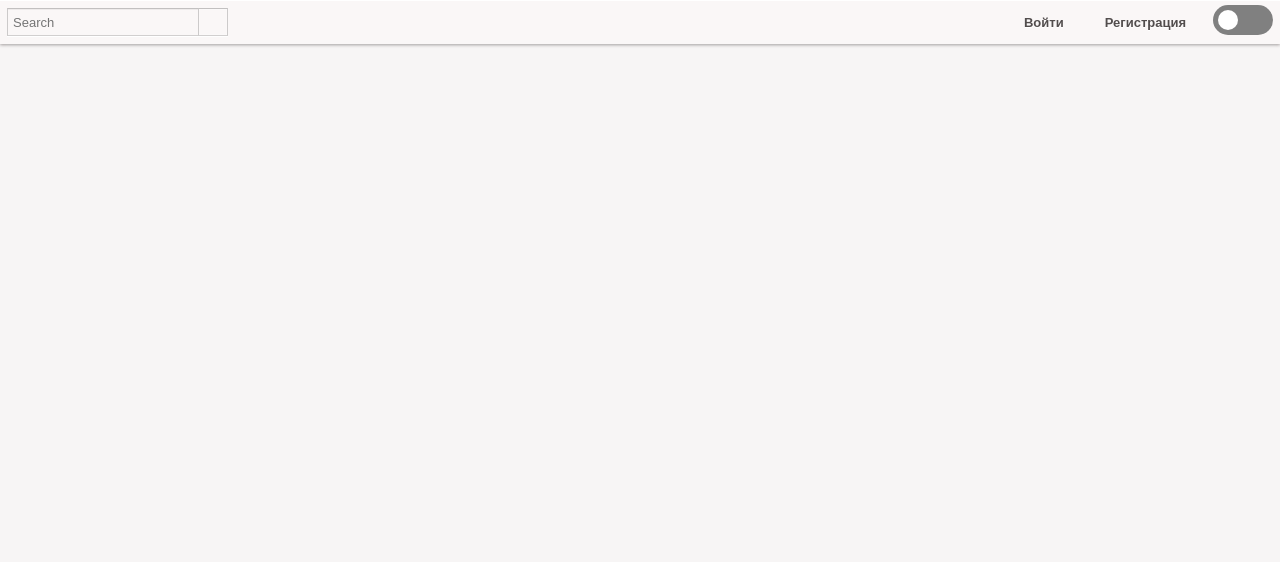
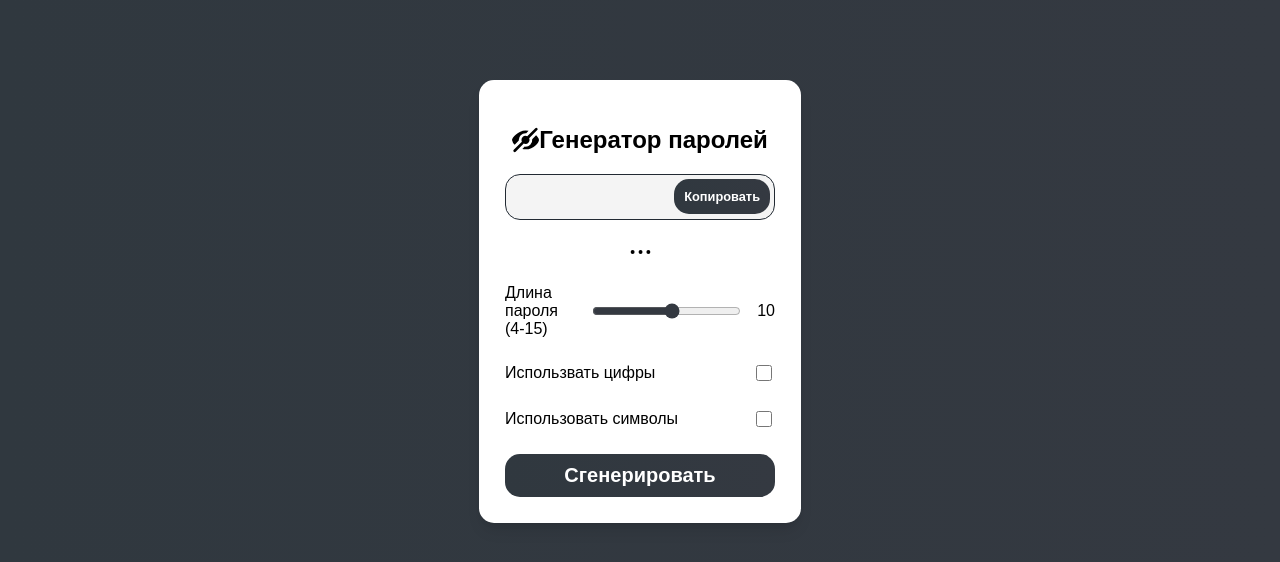
Before and after one commit to Thebobclo/PasswordGenerator, a plain HTML site: page index.html in a window 1280 px wide. Drawn offline with Linux system fonts and the light colour scheme.

Commit message:
рабочее

```diff
--- a/index.html
+++ b/index.html
@@ -4,29 +4,59 @@
 <head>
     <meta charset="UTF-8">
     <meta name="viewport" content="width=device-width, initial-scale=1.0">
-    <title>Pinterest</title>
+    <title>Pasword generator</title>
     <link href="style.css" rel="stylesheet" type="text/css" />
+    <link rel="stylesheet" href="path/to/font-awesome/css/font-awesome.min.css">
 </head>
 
 <body>
+    <div class="container">
+        <div class="header">
+            <svg class="w-6 h-6 text-gray-800 dark:text-white" aria-hidden="true" xmlns="http://www.w3.org/2000/svg"
+                fill="currentColor" viewBox="0 0 20 20">
+                <path
+                    d="m2 13.587 3.055-3.055A4.913 4.913 0 0 1 5 10a5.006 5.006 0 0 1 5-5c.178.008.356.026.532.054l1.744-1.744A8.973 8.973 0 0 0 10 3C4.612 3 0 8.336 0 10a6.49 6.49 0 0 0 2 3.587Z" />
+                <path
+                    d="m12.7 8.714 6.007-6.007a1 1 0 1 0-1.414-1.414L11.286 7.3a2.98 2.98 0 0 0-.588-.21l-.035-.01a2.981 2.981 0 0 0-3.584 3.583c0 .012.008.022.01.033.05.204.12.401.211.59l-6.007 6.007a1 1 0 1 0 1.414 1.414L8.714 12.7c.189.091.386.162.59.211.011 0 .021.007.033.01a2.981 2.981 0 0 0 3.584-3.584c0-.012-.008-.023-.011-.035a3.05 3.05 0 0 0-.21-.588Z" />
+                <path
+                    d="M17.821 6.593 14.964 9.45a4.952 4.952 0 0 1-5.514 5.514L7.665 16.75c.767.165 1.55.25 2.335.251 6.453 0 10-5.258 10-7 0-1.166-1.637-2.874-2.179-3.407Z" />
+            </svg>
+            <h2>Генератор паролей</h2>
+        </div>
+        <div class="result-container">
+            <input type="text" id="result">
+            <button class="copy-result" id="copy">
+                Копировать
+            </button>
 
-    <!-- header panel -->
-    <div class="header_panel">
+        </div>
+        <div class="icon"><svg class="w-6 h-6 text-gray-800 dark:text-white" aria-hidden="true"
+                xmlns="http://www.w3.org/2000/svg" fill="currentColor" viewBox="0 0 16 3">
+                <path
+                    d="M2 0a1.5 1.5 0 1 1 0 3 1.5 1.5 0 0 1 0-3Zm6.041 0a1.5 1.5 0 1 1 0 3 1.5 1.5 0 0 1 0-3ZM14 0a1.5 1.5 0 1 1 0 3 1.5 1.5 0 0 1 0-3Z" />
+            </svg></div>
+        <div class="settings">
 
-        <!-- search form -->
-        <form action="" method="get" class="search">
-            <input autocomplete="off" name="q" size="27" placeholder="Search" type="text" />
-            <input name="search" type="submit" />
-        </form>
-        <!-- navigation menu -->
-        <ul class="nav">
-            <li><a href="#add_form" id="login_pop">Войти</a></li>
-            <li><a href="#add_form" id="login_pop">Регистрация</a></li>
-            <input type="checkbox" id="switch" /><label for="switch">Toggle</label>
-            </li>
-        </ul>
-
+            <div class="input-group">
+                <label>Длина пароля<br>
+                    (4-15)</label>
+                <input type="range" id="length" min='4' max='15' step="1" />
+                <span id="length-result">10</span>
+            </div>
+            <div class="input-group">
+                <label>Использвать цифры</label>
+                <input type="checkbox" id="numbers"  />
+            </div>
+            <div class="input-group">
+                <label>Использовать символы</label>
+                <input type="checkbox" id="symbols"  />
+            </div>
+        </div>
+        <button class="generate-btn" id="generate">
+            Сгенерировать
+        </button>
     </div>
 </body>
+<script src="index.js"></script>
 
 </html>
--- a/index.js
+++ b/index.js
@@ -0,0 +1,74 @@
+const passLength = document.querySelector("#length");
+const passLengthResult = document.querySelector("#length-result");
+const includeNumbers = document.querySelector("#numbers");
+const includeSymbols = document.querySelector("#symbols");
+const generateBtn = document.querySelector("#generate");
+const copyPass = document.querySelector("#copy");
+const config = {
+  length: 10,
+  symbols: false,
+  numbers: false,
+};
+//+числа
+includeNumbers.addEventListener("change", (event) => {
+  config.numbers = !config.numbers;
+});
+//+символы
+includeSymbols.addEventListener("change", (event) => {
+  config.symbols = !config.symbols;
+});
+
+passLength.addEventListener("change", (event) => {
+  passLengthResult.innerText = event.target.value;
+  //длина регулируется тут
+  config.length = passLength.value;
+});
+
+//кнопка копировать
+copyPass.addEventListener("click", () => {
+  copy();
+});
+
+//кнопка герерировать
+generateBtn.addEventListener("click", () => {
+  generatePassword(config);
+  input();
+});
+
+function generatePassword(config) {
+  let result = "";
+  const symbols = "!@#$%^&*(){}[]=<>/,.";
+  const numbers = "1234567890";
+  let string = "qwertyuiopasdfghjklzxcvbnmQWERTYUIOPASDFGHJKLZXCVBNMrerttr";
+  if (config.symbols) {
+    string = string + symbols;
+  }
+  if (config.numbers) {
+    string = string + numbers;
+  }
+
+  for (let i = 0; i < config.length; i++) {
+    result += string[Math.floor(Math.random() * string.length)];
+  }
+  return result;
+}
+
+//выводит пароль в инпут
+function input() {
+  document.querySelector("#result").value = generatePassword(config);
+}
+
+function copy() {
+  /* Находим текстовое поле */
+  var copyText = document.getElementById("result");
+
+  /* Выбираем текстовое поле */
+  copyText.select();
+  copyText.setSelectionRange(0, 99999); /* Для мобильных устройств */
+
+  /* Копируем текст из текстового поля */
+  navigator.clipboard.writeText(copyText.value);
+
+  /* Выводим скопированный текст в диалоговом окне */
+  alert("Скопированный текст: " + copyText.value);
+}
--- a/style.css
+++ b/style.css
@@ -1,225 +1,138 @@
-/* base styles */
-* {
-    margin: 0;
-    padding: 0;
+:root {
+    --teal: #30383f;
+    --blue: #343941;
+    --lightgray: #222a33;
+    --gradient: linear-gradient(to right, var(--teal), var(--blue))
 }
 
-html {
-    background-color: #F7F5F5;
-    font-size: 10px;
-    font-family: arial, sans-serif;
+body {
+    background-image: var(--gradient);
+    font-family: "Lexend", sans-serif;
+    accent-color: var(--blue);
+    -webkit-font-smoothing: antialiased;
 }
 
-a {
-    color: #221919;
-    text-decoration: none;
+.container {
+    max-width: 270px;
+    margin: 5rem auto;
+    padding: 26px;
+    border-radius: 15px;
+    background: white;
+    box-shadow: 0 10px 15px -3px rgb(0 0 0 / 0.1), 0 4px 6px -4px rgb(0 0 0 / 0.1);
 }
 
-.header_panel {
-    background-color: #FAF7F7;
-    box-shadow: 0 1px #FFFFFF inset, 0 1px 3px rgba(34, 25, 25, 0.4);
-    height: 44px;
-    left: 0;
-    padding: 0 7px;
-    position: relative;
-    right: 0;
-    top: 0;
-    z-index: 1;
-}
-
-.logo {
-    background: url("../images/logo.png") repeat scroll 0 0 transparent;
-    display: block;
-    height: 30px;
-    left: 50%;
-    margin-left: -50px;
-    position: absolute;
-    top: 10px;
-    width: 100px;
-}
-
-.search {
-    float: left;
-    margin: 8px 0 0;
-}
-
-.search input[type=text] {
-    background-color: #FAF7F7;
-    border-color: #C2C0C0 #CCCACA #D1CFCF;
-    border-image: none;
-    border-style: solid;
-    border-width: 1px;
-    box-shadow: 0 1px #FFFFFF, 0 1px rgba(34, 25, 25, 0.05) inset;
-    color: #8C7E7E;
-    float: left;
-    font-size: 13px;
-    height: 16px;
-    padding: 5px;
-    width: 180px;
-
-    -webkit-transition: all .5s;
-    -moz-transition: all .5s;
-    -ms-transition: all .5s;
-    -o-transition: all .5s;
-    transition: all .5s;
-}
-
-.search input[type=text]:focus {
-    background-color: #FFFFFF;
-    box-shadow: 0 1px #FFFFFF, 0 1px rgba(34, 25, 25, 0.1) inset;
-    width: 250px;
-}
-
-.search input[type=submit] {
-    background: url("../images/search.gif") no-repeat scroll center center transparent;
-    border-color: #C2C0C0 #CCCACA #D1CFCF;
-    border-style: solid;
-    border-width: 1px;
-    box-shadow: 0 1px rgba(255, 255, 255, 0.9), 0 0 2px rgba(255, 255, 255, 0.75) inset;
-    color: transparent;
-    content: "";
-    cursor: pointer;
-    float: left;
-    height: 28px;
-    margin-left: -1px;
-    min-height: 17px;
-    padding: 7px 7px 1px;
-    width: 30px;
-}
-
-/* navigation styles */
-.nav {
-    /* float: right;
-    position: relative; */
+.result-container {
     display: flex;
-    justify-content: flex-end;
-}
-
-.nav li {
-    display: inline;
-    font-size: 13px;
+    align-items: center;
+    justify-content: space-between;
     position: relative;
 }
 
-.nav>li>a {
-    color: #524D4D;
-    cursor: pointer;
-    display: inline-block;
-    font-weight: bold;
-    height: 29px;
-    padding: 15px 27px 0 14px;
-    position: relative;
-    text-decoration: none;
-    text-shadow: 0 1px #FFFFFF;
+#result {
+    flex: 1;
+    font-family: Monaco, mono;
+    background: #f4f4f4;
 }
 
-.nav>li>a span {
-    background: url("../images/down.png") no-repeat scroll center top transparent;
-    height: 6px;
+.copy-result {
+    background-image: var(--gradient);
+    border: none;
+    padding: 10px 10px;
+    color: white;
+    border-radius: 15px;
+    margin-left: 14px;
     position: absolute;
-    right: 14px;
-    top: 20px;
-    width: 7px;
+    right: 5px;
+    font-weight: 600;
+    cursor: pointer;
+    z-index: 50;
+    font-size: .8rem;
 }
 
-.nav>li:hover>a {
-    background-color: #E1DFDF;
-    color: #949393;
-    text-decoration: none;
-    text-shadow: 0 1px rgba(255, 255, 255, 0.3);
+.copy-result:hover {
+    background: var(--blue);
 }
 
-.nav>li:active>a {
-    background-color: #9c9a9b;
-    color: #FFFFFF;
-    text-shadow: 0 -1px rgba(34, 25, 25, 0.3);
+input[type="text"] {
+    padding: 10px 10px;
+
+    border: 1px solid var(--lightgray);
+    border-radius: 15px;
+    font-size: 20px;
 }
 
-.nav li ul {
-    background-color: #FFFFFF;
-    border-top: 1px solid #CCCACA;
-    box-shadow: 0 2px 4px rgba(34, 25, 25, 0.5);
-    display: none;
-    left: 0;
-    position: absolute;
-    top: 28px;
-    width: 140px;
-    z-index: 1;
+input[type="range"] {
+    padding: 8px 10px;
+    background: #f8f8f8;
+    flex: 1;
+    margin-left: 1rem;
+    margin-right: 1rem;
 }
 
-.nav li:hover ul {
-    display: block;
+input[type="text"]:focus,
+input[type="number"]:focus {
+    border: 1px solid var(--teal);
+    outline: none;
 }
 
-.nav li ul a {
-    color: #524D4D;
-    display: block;
-    font-weight: normal;
-    padding: 7px 10px;
-    text-align: left;
+input[type="checkbox"] {
+    width: 16px;
+    height: 16px;
 }
 
-.nav li ul a:hover {
-    background-color: #E1DFDF;
-    color: #221919;
-    text-decoration: none;
+.settings {}
+
+.input-group {
+    margin-bottom: 1.5rem;
+    display: flex;
+    align-items: center;
+    justify-content: space-between;
 }
 
-.nav li ul a:active {
-    background-color: #CB2027;
-    color: #FFFFFF;
+.generate-btn {
+    background-image: var(--gradient);
+    padding: 10px 24px;
+    border: none;
+    font-weight: 600;
+    color: white;
+    display: block;
+    width: 100%;
+    border-radius: 15px;
+    cursor: pointer;
+    font-size: 1.25rem;
 }
 
-.nav .div a {
-    border-top: 1px solid #E1DFDF;
+.generate-btn:hover,
+.copy-btn:hover {
+    box-shadow: 0 10px 15px -3px rgb(0 0 0 / 0.1), 0 4px 6px -4px rgb(0 0 0 / 0.1);
+
+    background: var(--blue);
 }
 
-.nav>li:last-child ul {
-    left: auto;
-    right: 0;
+.alert {
+    position: fixed;
+    top: 6px;
+    right: 6px;
+    padding: 10px;
+    border-radius: 4px;
+    background: rgba(0, 0, 0, .4);
+    color: white;
+    font-size: 20px;
 }
 
 
+svg {
+    width: 10%;
+}
 
-input[type=checkbox]{
-    height: 0;
-    width: 0;
-    visibility: hidden;
-  }
+.header {
+    display: flex;
+    justify-content: center;
 
-  label {
-    cursor: pointer;
-    text-indent: -9999px;
-    width: 60px;
-    height: 30px;
-    margin-top: 5px;
-    background: grey;
-    display: block;
-    border-radius: 100px;
-    position: relative;
-  }
+}
 
-  label:after {
-    content: '';
-    position: absolute;
-    top: 5px;
-    left: 5px;
-    width: 20px;
-    height: 20px;
-    background: #fff;
-    border-radius: 90px;
-    transition: 0.3s;
-  }
-
-  input:checked + label {
-    background: #000000;
-  }
-
-  input:checked + label:after {
-    left: calc(100% - 5px);
-    transform: translateX(-100%);
-  }
-
-  label:active:after {
-    width: 130px;
-  }
+.icon {
+    display: flex;
+    justify-content: center;
+    padding: 30px;
+}
```
